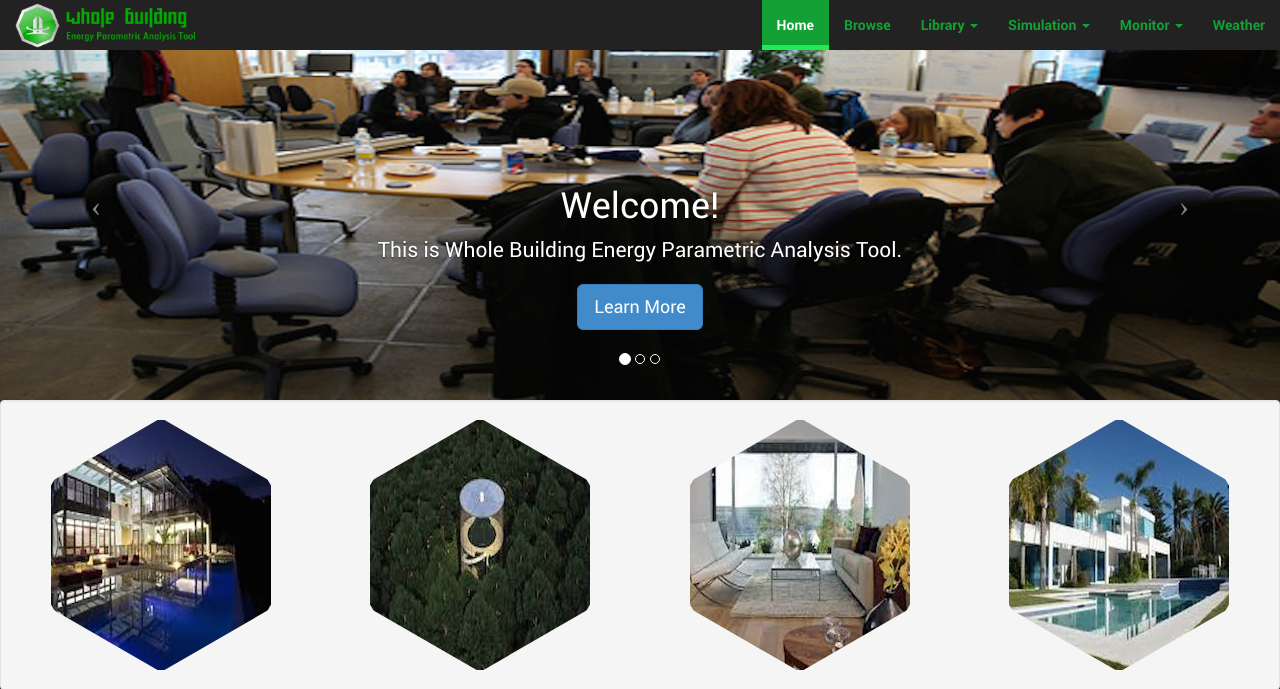
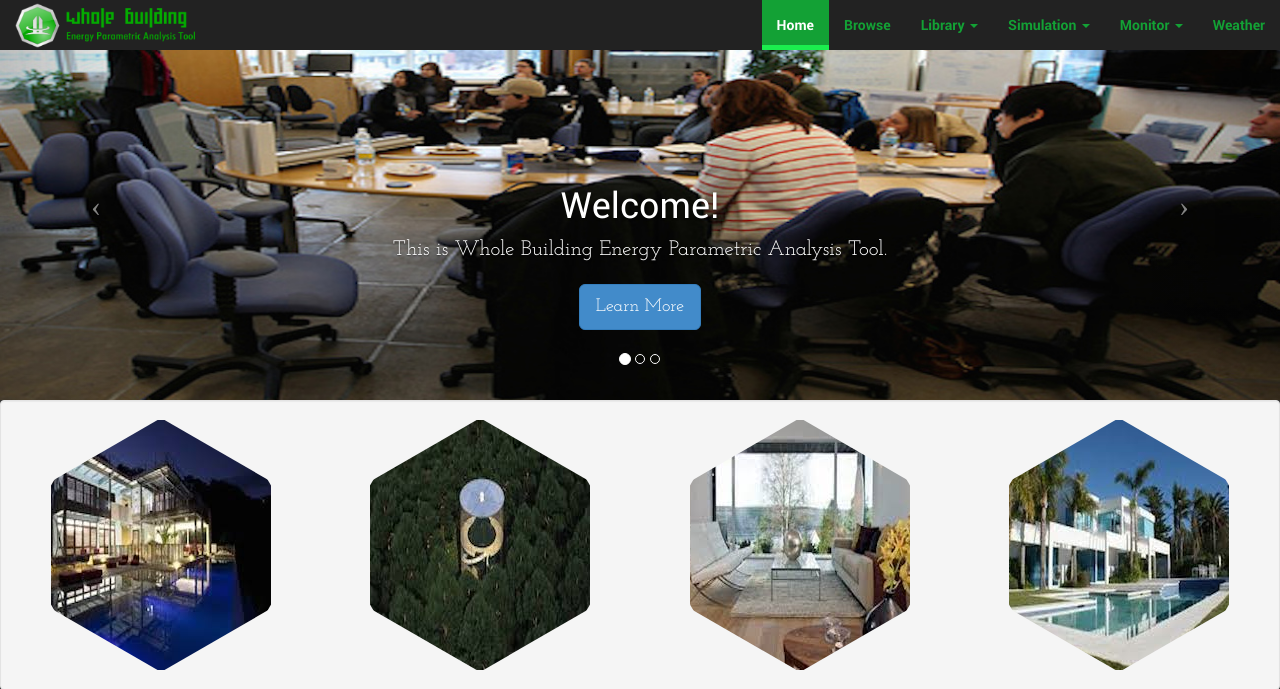
Before and after one commit to jackzhch/Whole-Building-Energy-Parametric-Analysis-Tool, a PHP site: page / in a window 1280 px wide; the page is wider, and only the part inside the window is pictured. Shown: the top 689 px of that part. Run offline with PHP 8.4, Linux system fonts and the light colour scheme; some libraries are stand-ins or nearby versions.

Commit message:
Playing around 'Josefin Slab' for paragraph font

```diff
--- a/css/custom.css
+++ b/css/custom.css
@@ -16,9 +16,8 @@ body {
   background-color: green;
 }
 
-#copy > #logo2 {
-  height: 10px;
-  width: 10px;
+p {
+  font-family: 'Josefin Slab', serif;
 }
 
 /* CUSTOMIZE THE NAVBAR
--- a/index.html
+++ b/index.html
@@ -15,6 +15,7 @@
         <!-- Custom styles for this template -->
         <link href="css/custom.css" rel="stylesheet">
         <link href="css/fonts.css" rel="stylesheet" type="text/css">
+        <link href='http://fonts.googleapis.com/css?family=Josefin+Slab' rel='stylesheet' type='text/css'>
 
         <!-- Just for debugging purposes. Don't actually copy these 2 lines! -->
         <!--[if lt IE 9]><script src="../../assets/js/ie8-responsive-file-warning.js"></script>
```
